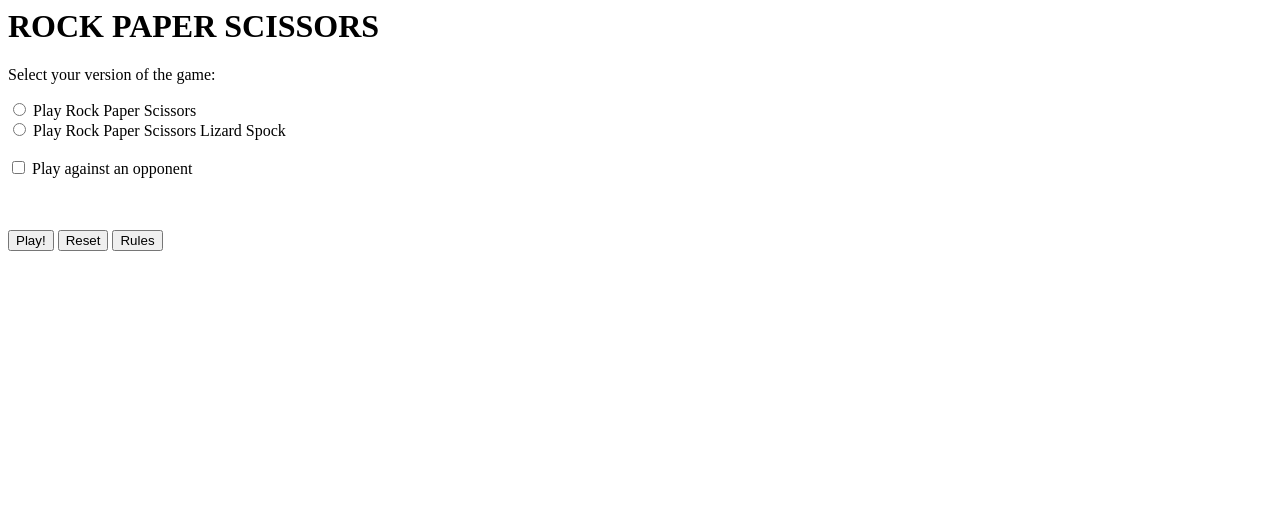
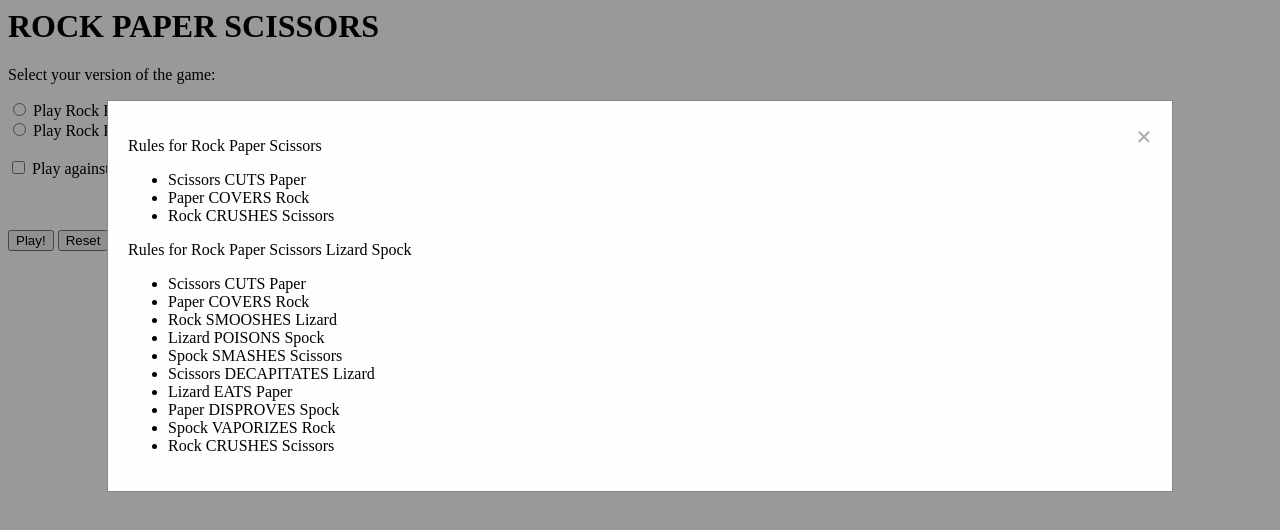
Before and after one commit to comp426-2023-spring/e02-vydeng, a website: page public/index.html in a window 1280 px wide. Both pictures are taken after a click on the button "Rules". Drawn offline with Linux system fonts and the light colour scheme.

Commit message:
finished most functionalities

```diff
--- a/public/index.html
+++ b/public/index.html
@@ -50,6 +50,27 @@
                     <p id="winner"></p>
                 </div>
                 <p class="inactive" id="rand_move"></p>
+                <div class="inactive" id="rules">
+                    <p class="version">Rules for Rock Paper Scissors</p>
+                    <ul class="rps_rules">
+                        <li>Scissors CUTS Paper</li>
+                        <li>Paper COVERS Rock</li>
+                        <li>Rock CRUSHES Scissors</li>
+                    </ul>
+                    <p class="version">Rules for Rock Paper Scissors Lizard Spock</p>
+                    <ul class="rpsls_rules">
+                        <li>Scissors CUTS Paper</li>
+                        <li>Paper COVERS Rock</li>
+                        <li>Rock SMOOSHES Lizard</li>
+                        <li>Lizard POISONS Spock</li>
+                        <li>Spock SMASHES Scissors</li>
+                        <li>Scissors DECAPITATES Lizard</li>
+                        <li>Lizard EATS Paper</li>
+                        <li>Paper DISPROVES Spock</li>
+                        <li>Spock VAPORIZES Rock</li>
+                        <li>Rock CRUSHES Scissors</li>
+                    </ul>
+                </div>
             </div>
         </div>
 
--- a/public/scripts.js
+++ b/public/scripts.js
@@ -20,6 +20,7 @@ async function play() {
     var winner = document.getElementById("winner");
     var rand_move = document.getElementById("rand_move")
     var opponentGame = document.getElementById("opponentGame")
+    var rules = document.getElementById("rules")
     if (rpsVersion && hasOpponent) {
         var move;
         var radios = document.getElementsByName("move");
@@ -34,8 +35,9 @@ async function play() {
         player.innerHTML = `Player move: ${data.player}`;
         opponent.innerHTML = `Opponent move: ${data.opponent}`;
         winner.innerHTML = `Result: ${data.result}`;
-        opponentGame.className = "active"
-        rand_move.className = "inactive"
+        opponentGame.className = "active";
+        rand_move.className = "inactive";
+        rules.className = "inactive";
     }
     else if (rpsVersion) {
         const response = await fetch(`/app/rps/play`);
@@ -43,6 +45,7 @@ async function play() {
         rand_move.innerHTML = `Move: ${data.player}`;
         opponentGame.className = "inactive"
         rand_move.className = "active"
+        rules.className = "inactive";
     }
     else if (hasOpponent) {
         var move;
@@ -60,6 +63,7 @@ async function play() {
         winner.innerHTML = `Result: ${data.result}`;
         opponentGame.className = "active"
         rand_move.className = "inactive"
+        rules.className = "inactive";
     }
     else {
         const response = await fetch(`/app/rpsls/play`);
@@ -67,7 +71,19 @@ async function play() {
         rand_move.innerHTML = `Move: ${data.player}`;
         opponentGame.className = "inactive"
         rand_move.className = "active"
+        rules.className = "inactive";
     }
+    var modal = document.getElementById("modal");
+    modal.style.display = "block";
+}
+
+async function openRules() {
+    var rand_move = document.getElementById("rand_move");
+    var opponentGame = document.getElementById("opponentGame");
+    var rules = document.getElementById("rules");
+    rand_move.className = "inactive";
+    opponentGame.className = "inactive";
+    rules.className = "active";
     var modal = document.getElementById("modal");
     modal.style.display = "block";
 }
```
